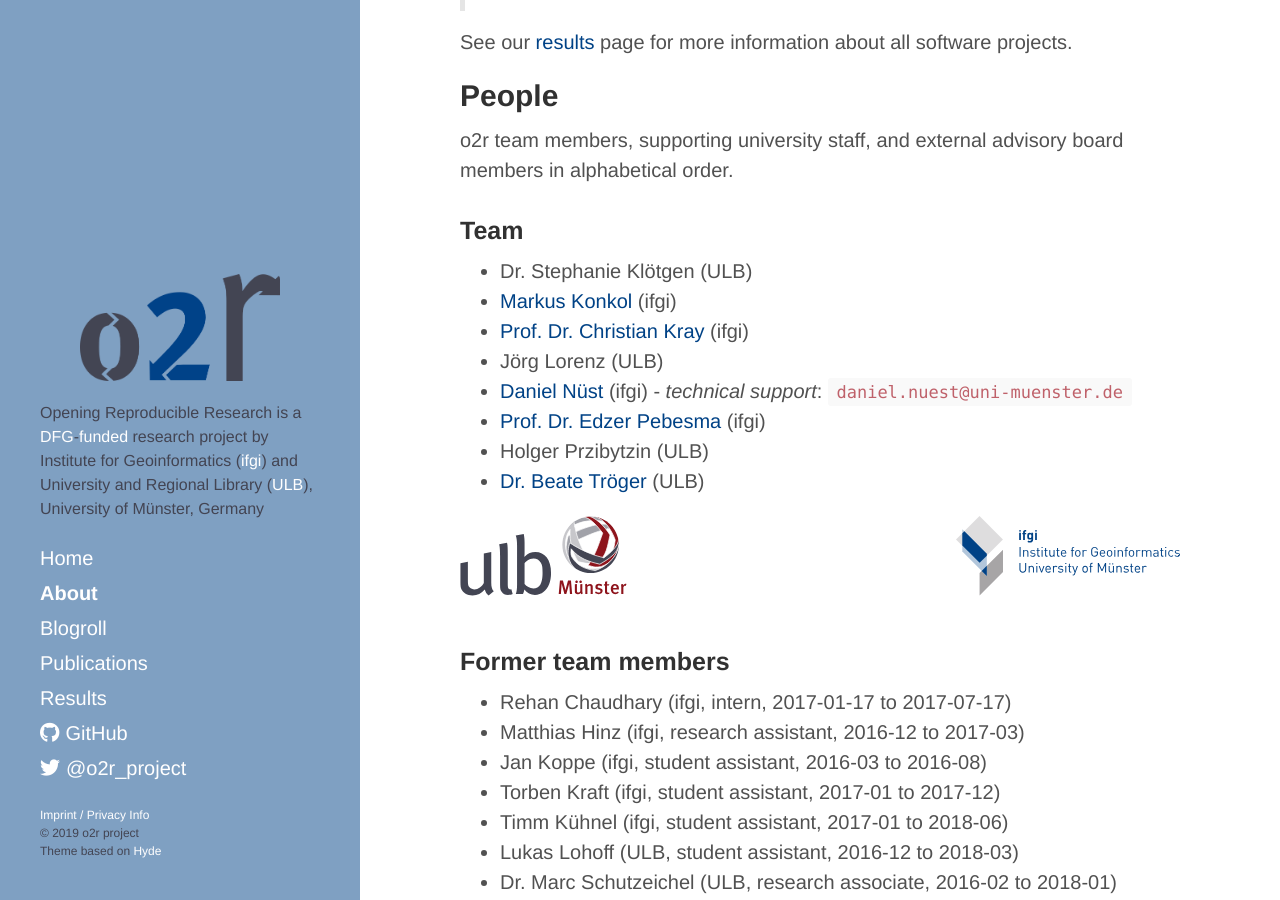
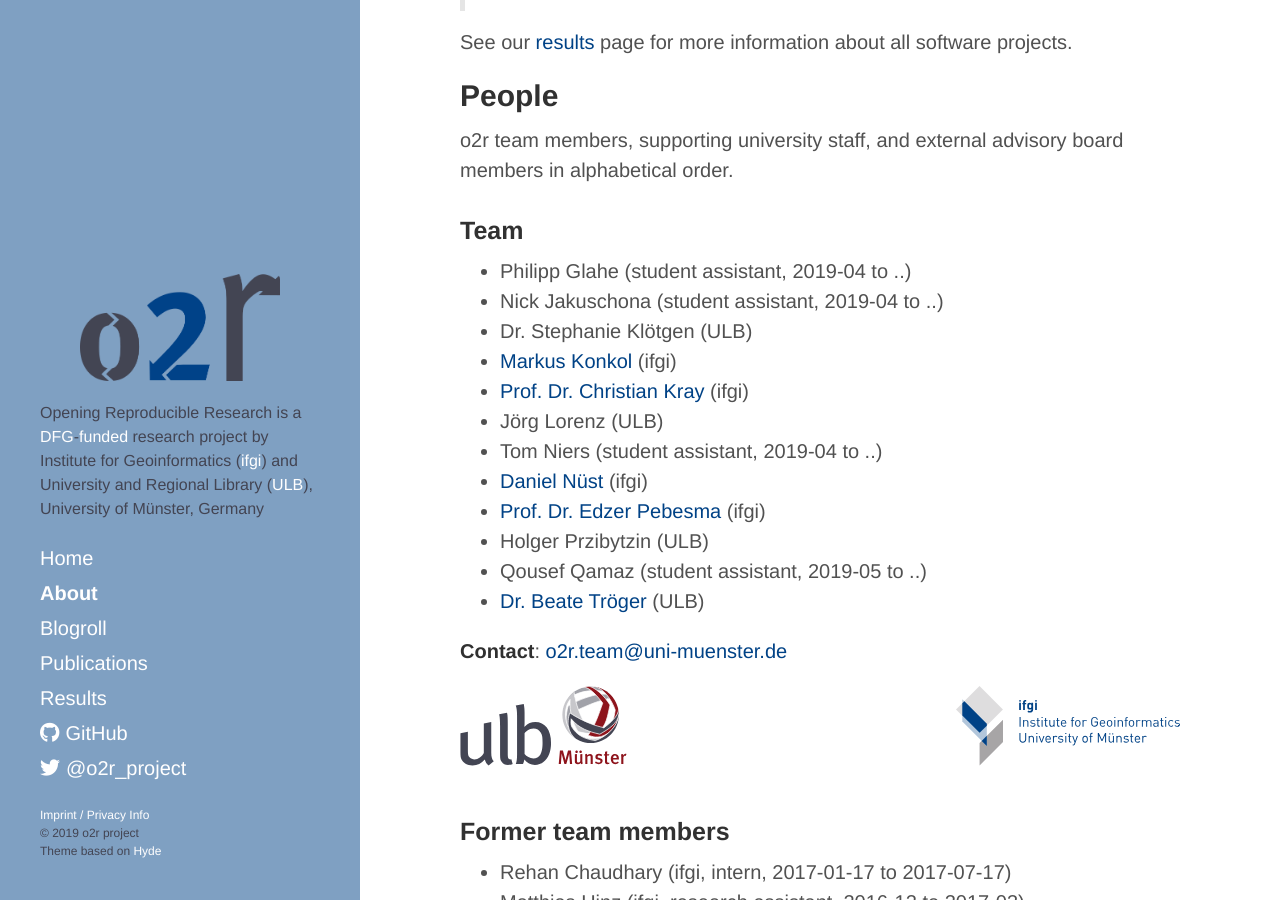
Before and after one commit to o2r-project/o2r-project.github.io, a Jekyll site: the page built from about.md, in a window 1280 px wide and 900 px high, scrolled down 1664 px. Built offline with Jekyll 4.4.1, drawn with Linux system fonts in a browser that asks for light colours; nearby versions of some CDN libraries.

Commit message:
add new student assistants to team page, also add new contact email

```diff
--- a/about.md
+++ b/about.md
@@ -41,14 +41,20 @@ o2r team members, supporting university staff, and external advisory board membe
 
 ### Team
 
+- Philipp Glahe (student assistant, 2019-04 to ..)
+- Nick Jakuschona (student assistant, 2019-04 to ..)
 - Dr. Stephanie Klötgen (ULB)
 - [Markus Konkol](http://www.uni-muenster.de/Geoinformatics/en/institute/staff/index.php/125/Markus_Konkol) (ifgi)
 - [Prof. Dr. Christian Kray](http://www.uni-muenster.de/Geoinformatics/institute/staff/index.php/118/Christian_Kray) (ifgi)
 - Jörg Lorenz (ULB)
-- [Daniel Nüst](http://www.uni-muenster.de/Geoinformatics/en/institute/staff/index.php/35/Daniel_N%C3%BCst) (ifgi) - _technical support_: `daniel.nuest@uni-muenster.de`
+- Tom Niers (student assistant, 2019-04 to ..)
+- [Daniel Nüst](http://www.uni-muenster.de/Geoinformatics/en/institute/staff/index.php/35/Daniel_N%C3%BCst) (ifgi)
 - [Prof. Dr. Edzer Pebesma](http://www.uni-muenster.de/Geoinformatics/institute/staff/index.php/119/Edzer_Pebesma) (ifgi)
 - Holger Przibytzin (ULB)
+- Qousef Qamaz (student assistant, 2019-05 to ..)
 - [Dr. Beate Tröger](https://www.ulb.uni-muenster.de/~personal/troeger) (ULB)
+
+**Contact**: [o2r.team@uni-muenster.de](mailto:o2r.team@uni-muenster.de)
 
 [<img src="/public/images/ulblogo.svg" height="80" style="float: left" alt="ULB Logo" />](https://www.ulb.uni-muenster.de/)
 
```
